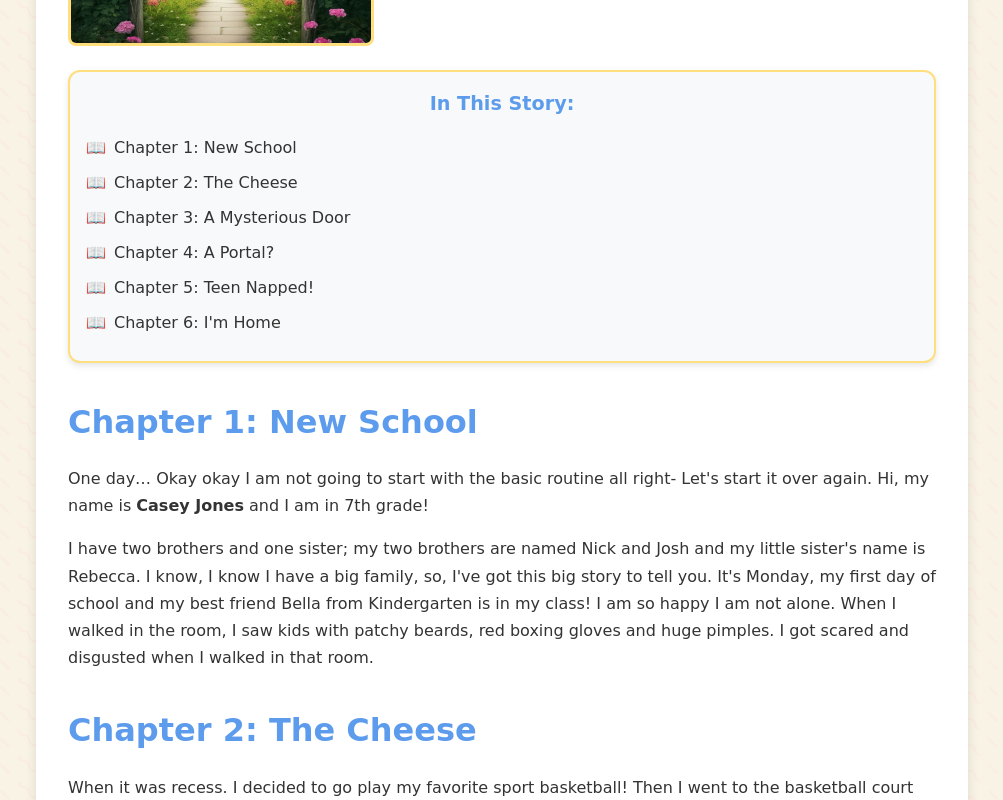
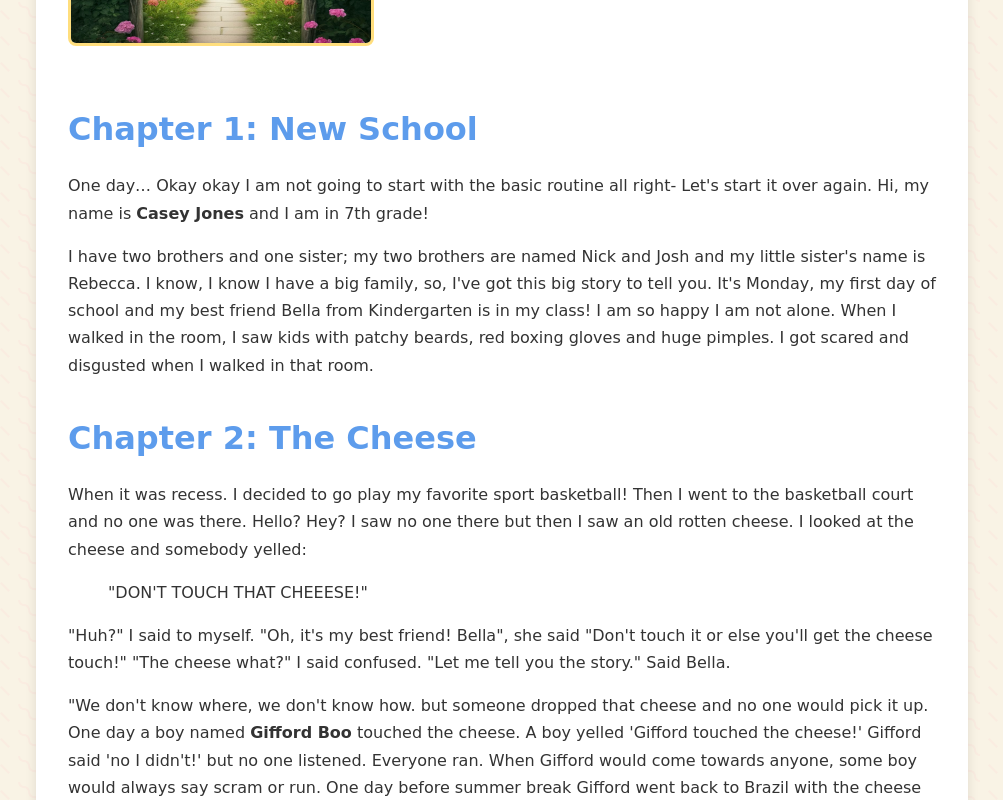
Before and after one commit to solomon234/alexandra-writes-blog, a Vue app: page / in a window 1280 px wide. Shown: the part 720-1520 px from the top of the page, without its empty margins (138-1141 px from the left). Built offline with nearby package versions, Linux system fonts and the light colour scheme.

Commit message:
Revert "Added About Me Pictures"
This reverts commit 38a0b850cd60021b562343696e464194a9c32a13.

```diff
--- a/src/components/BlogPost.vue
+++ b/src/components/BlogPost.vue
@@ -1,7 +1,6 @@
 <script setup>
-import { computed, onMounted } from 'vue'
+import { computed } from 'vue'
 import { marked } from 'marked'
-import TableOfContents from './TableOfContents.vue'
 
 const props = defineProps({
   title: {
@@ -30,19 +29,6 @@ const props = defineProps({
   }
 })
 
-// Configure marked to add IDs to headings
-onMounted(() => {
-  const renderer = new marked.Renderer()
-
-  // Override the heading renderer to add IDs
-  renderer.heading = function(text, level) {
-    const id = text.toLowerCase().replace(/[^\w\s-]/g, '').replace(/\s+/g, '-')
-    return `<h${level} id="${id}">${text}</h${level}>`
-  }
-
-  marked.setOptions({ renderer })
-})
-
 // Parse markdown content to HTML
 const parsedContent = computed(() => {
   if (props.isMarkdown) {
@@ -61,10 +47,7 @@ const parsedContent = computed(() => {
     </p>
     <div class="blog-post-content">
       <img v-if="image" :src="image" :alt="title" width="300" height="200" />
-      <div v-if="isMarkdown">
-        <TableOfContents :content="content" />
-        <div class="content-text markdown-content" v-html="parsedContent"></div>
-      </div>
+      <div v-if="isMarkdown" class="content-text markdown-content" v-html="parsedContent"></div>
       <div v-else class="content-text">
         {{ content }}
       </div>
--- a/src/components/TableOfContents.vue
+++ /dev/null
@@ -1,127 +0,0 @@
-<script setup>
-import { computed } from 'vue'
-
-const props = defineProps({
-  content: {
-    type: String,
-    required: true
-  }
-})
-
-// Extract headings from markdown content
-const headings = computed(() => {
-  const headingRegex = /^(#{2,4})\s+(.+)$/gm
-  const matches = [...props.content.matchAll(headingRegex)]
-
-  return matches.map(match => {
-    const level = match[1].length - 1 // Adjust level (h2 = level 1, h3 = level 2, etc.)
-    const text = match[2]
-    const id = text.toLowerCase().replace(/[^\w\s-]/g, '').replace(/\s+/g, '-')
-
-    return {
-      level,
-      text,
-      id
-    }
-  })
-})
-
-// Check if there are enough headings to show a TOC
-const shouldShowToc = computed(() => {
-  return headings.value.length >= 2
-})
-</script>
-
-<template>
-  <div v-if="shouldShowToc" class="table-of-contents">
-    <h3 class="toc-title">In This Story:</h3>
-    <ul class="toc-list">
-      <li v-for="heading in headings" :key="heading.id" :class="`toc-level-${heading.level}`">
-        <a :href="`#${heading.id}`">{{ heading.text }}</a>
-      </li>
-    </ul>
-  </div>
-</template>
-
-<style scoped>
-.table-of-contents {
-  background-color: #f8f9fa;
-  border: 2px solid #ffde7d;
-  border-radius: 12px;
-  padding: 1rem;
-  margin-bottom: 2rem;
-  box-shadow: 0 3px 6px rgba(0, 0, 0, 0.1);
-}
-
-.toc-title {
-  color: #5d9cec;
-  font-size: 1.2rem;
-  margin-top: 0;
-  margin-bottom: 0.8rem;
-  text-align: center;
-}
-
-.toc-list {
-  list-style-type: none;
-  padding-left: 0;
-  margin: 0;
-}
-
-.toc-level-1 {
-  font-weight: bold;
-  margin-bottom: 0.5rem;
-}
-
-.toc-level-2 {
-  padding-left: 1.5rem;
-  margin-bottom: 0.3rem;
-  font-size: 0.95rem;
-}
-
-.toc-level-3 {
-  padding-left: 3rem;
-  margin-bottom: 0.3rem;
-  font-size: 0.9rem;
-}
-
-.toc-list a {
-  color: #333;
-  text-decoration: none;
-  transition: color 0.2s ease;
-  display: inline-block;
-}
-
-.toc-list a:hover {
-  color: #ff6b6b;
-  transform: translateX(3px);
-}
-
-/* Add a fun icon before each item */
-.toc-list li::before {
-  content: "📖";
-  margin-right: 0.5rem;
-}
-
-/* Different icons for different levels */
-.toc-level-2::before {
-  content: "📝" !important;
-}
-
-.toc-level-3::before {
-  content: "✏️" !important;
-}
-
-@media (max-width: 600px) {
-  .table-of-contents {
-    padding: 0.8rem;
-  }
-
-  .toc-level-2 {
-    padding-left: 1rem;
-  }
-
-  .toc-level-3 {
-    padding-left: 2rem;
-  }
-}
-</style>
```
